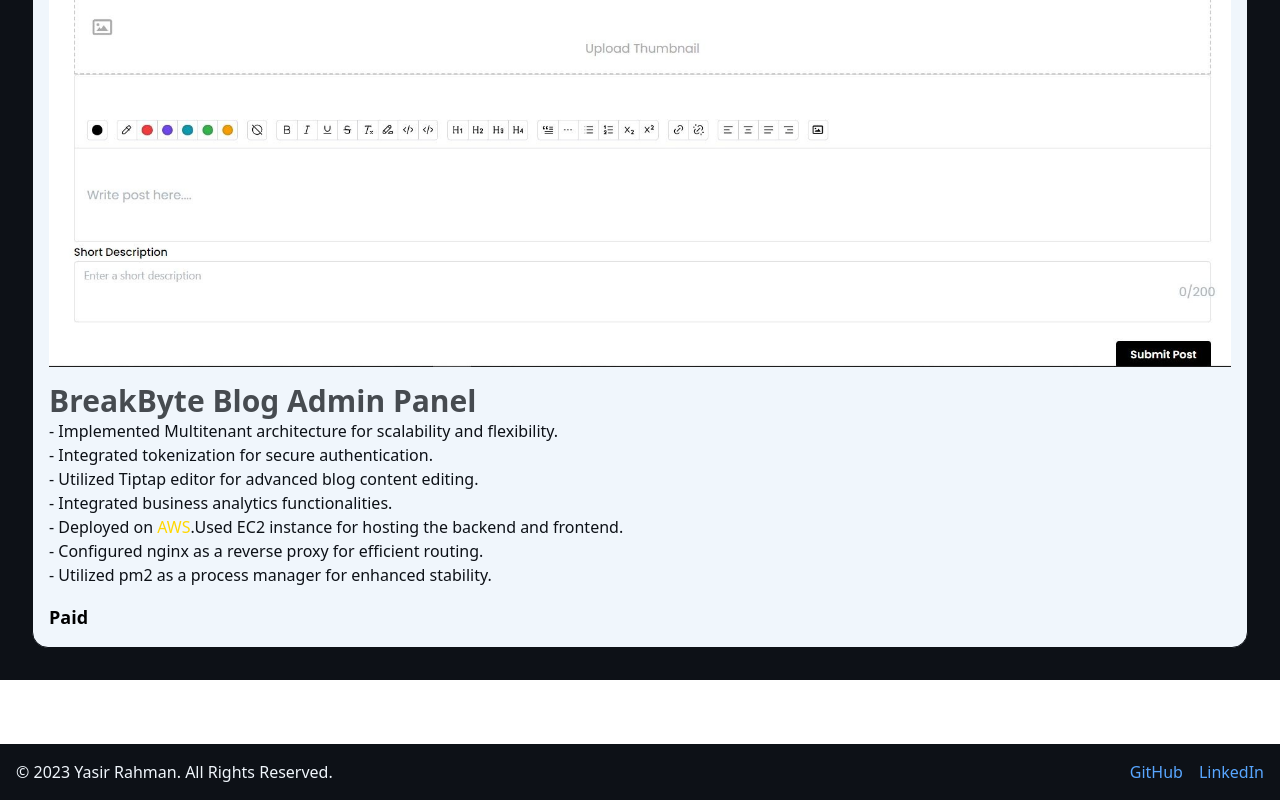
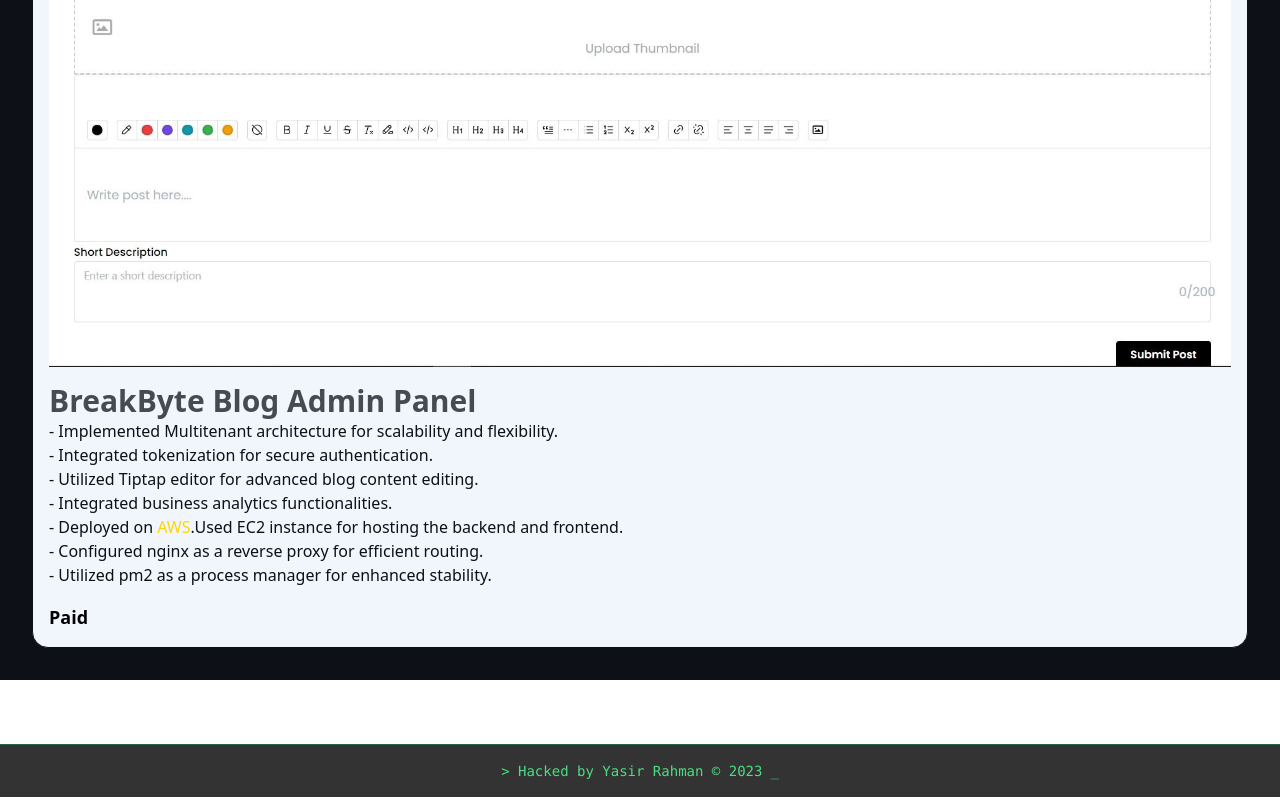
Before and after one commit to ChyYasir/my-portfolio, a Next.js app: page /projects in a window 1280 px wide. Shown: the part 1156-1956 px from the top of the page. Built offline with nearby package versions, Linux system fonts and the light colour scheme.

Commit message:
feat: footer

```diff
--- a/src/components/Footer.js
+++ b/src/components/Footer.js
@@ -1,28 +1,27 @@
 import React from "react";
-import Layout from "./Layout";
-import Link from "next/link";
+import { motion } from "framer-motion";
 
-const Footer = () => {
-  return (
-    <footer className="bg-dark text-light p-4">
-      <div className="flex justify-between items-center">
-        <span>
-          © {new Date().getFullYear()} Yasir Rahman. All Rights Reserved.
-        </span>
-        <div className="flex space-x-4">
-          <Link href="https://github.com/ChyYasir" className="text-primary">
-            GitHub
-          </Link>
-          <Link
-            href="https://www.linkedin.com/in/yasir-rahman-chy/"
-            className="text-primary"
-          >
-            LinkedIn
-          </Link>
-        </div>
-      </div>
-    </footer>
-  );
-};
+const Footer = () => (
+  <footer className="bg-black/80 border-t border-green-500/30 py-4">
+    <div className="max-w-4xl mx-auto text-center">
+      <motion.p
+        className="text-green-400 font-mono text-sm"
+        initial={{ opacity: 0 }}
+        whileInView={{ opacity: 1 }}
+        transition={{ duration: 0.8 }}
+        viewport={{ once: true }}
+      >
+        {">"} Hacked by Yasir Rahman © {new Date().getFullYear()}
+        <motion.span
+          className="inline-block ml-2"
+          animate={{ opacity: [1, 0, 1] }}
+          transition={{ duration: 1, repeat: Infinity }}
+        >
+          _
+        </motion.span>
+      </motion.p>
+    </div>
+  </footer>
+);
 
 export default Footer;
```
